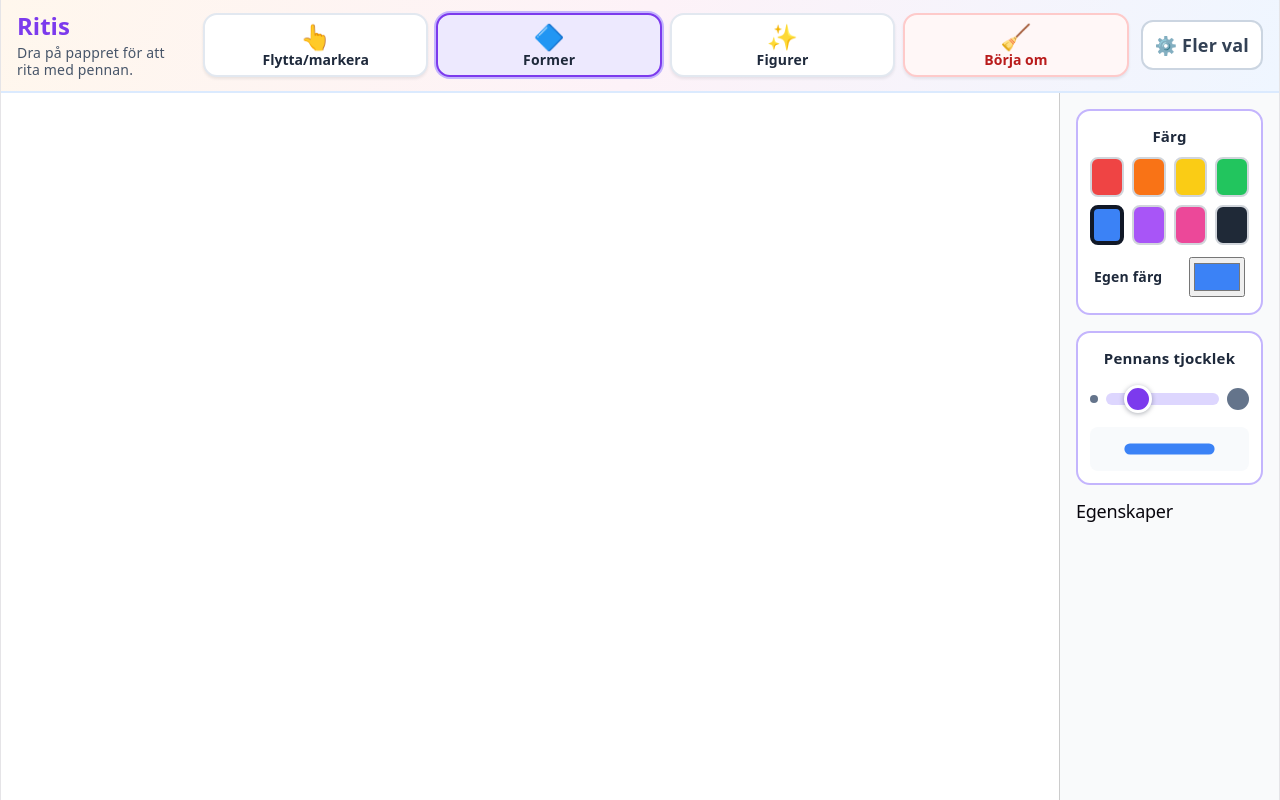
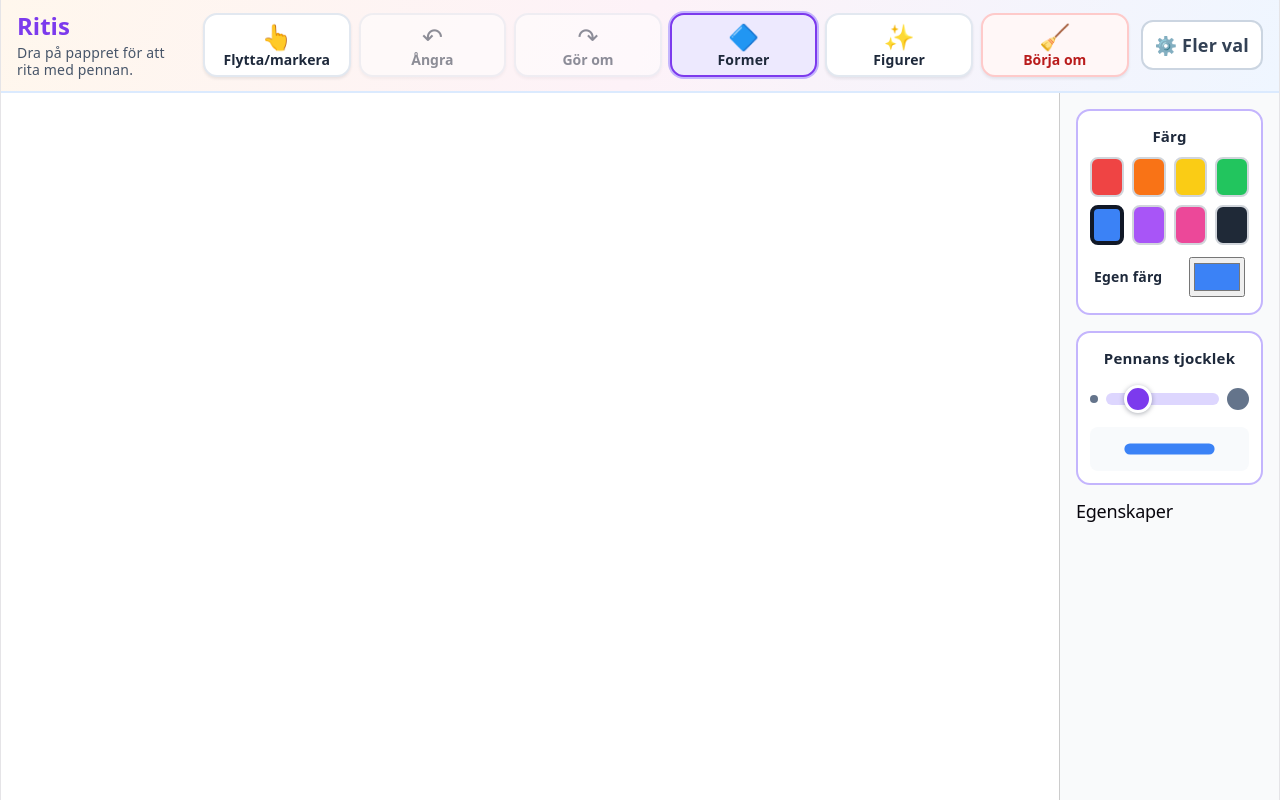
Before and after one commit to PurpleRaspberries/Ritis-live, a React (Vite) app in the folder Ritis/: page / in a window 1280 px wide. Built offline with nearby package versions, Linux system fonts and the light colour scheme.

Commit message:
Version 0.0.2, se versionslogg

```diff
--- a/Ritis/src/App.tsx
+++ b/Ritis/src/App.tsx
@@ -1,6 +1,6 @@
 // Samlar ritprogrammets tillstånd och kopplar ihop verktygsfält, canvas och egenskapspanel.
 // Hanterar filåtgärder och synkroniserar ritningens namn med webbläsarfliken.
-import { useEffect, useRef, useState } from 'react';
+import { useCallback, useEffect, useRef, useState } from 'react';
 import type { DrawingFileFormat, Layer, Shape, TextFontFamily, Tool } from './types';
 import { isLanguage, translations, type Language } from './i18n';
 import { Toolbar } from './components/Toolbar';
@@ -15,6 +15,22 @@ import {
   loadDrawingFromFile,
 } from './utils/storage';
 
+function offsetShape(shape: Shape, offset: number): Shape {
+  if (shape.type === 'line') {
+    return {
+      ...shape,
+      x1: shape.x1 + offset,
+      y1: shape.y1 + offset,
+      x2: shape.x2 + offset,
+      y2: shape.y2 + offset,
+    };
+  }
+  if (shape.type === 'circle') {
+    return { ...shape, cx: shape.cx + offset, cy: shape.cy + offset };
+  }
+  return { ...shape, x: shape.x + offset, y: shape.y + offset };
+}
+
 export default function App() {
   const [shapes, setShapes] = useState<Shape[]>([]);
   const [tool, setTool] = useState<Tool>('freehand');
@@ -23,6 +39,8 @@ export default function App() {
   const [backgroundColor, setBackgroundColor] = useState('#ffffff');
   const [backgroundTransparent, setBackgroundTransparent] = useState(false);
   const [selectedId, setSelectedId] = useState<string | null>(null);
+  const [canUndo, setCanUndo] = useState(false);
+  const [canRedo, setCanRedo] = useState(false);
   const [restartDialogOpen, setRestartDialogOpen] = useState(false);
   const [saveFormatDialogOpen, setSaveFormatDialogOpen] = useState(false);
   const [fileName, setFileName] = useState('');
@@ -31,8 +49,56 @@ export default function App() {
     const savedLanguage = window.localStorage.getItem('ritis-language');
     return isLanguage(savedLanguage) ? savedLanguage : 'sv';
   });
+  const historyRef = useRef<{
+    past: Shape[][];
+    future: Shape[][];
+    previous: Shape[];
+    pending: Shape[] | null;
+    timer: number | null;
+    skipNext: boolean;
+  }>({
+    past: [],
+    future: [],
+    previous: shapes,
+    pending: null,
+    timer: null,
+    skipNext: false,
+  });
   const canvasRef = useRef<SVGSVGElement>(null);
   const t = translations[language];
+
+  useEffect(() => {
+    const history = historyRef.current;
+    if (history.skipNext) {
+      history.skipNext = false;
+      history.previous = shapes;
+      return;
+    }
+    if (history.previous === shapes) return;
+
+    if (JSON.stringify(history.previous) === JSON.stringify(shapes)) {
+      history.previous = shapes;
+      return;
+    }
+
+    if (history.pending === null) history.pending = history.previous;
+    history.future = [];
+    setCanUndo(true);
+    setCanRedo(false);
+    history.previous = shapes;
+    if (history.timer !== null) window.clearTimeout(history.timer);
+    history.timer = window.setTimeout(() => {
+      if (history.pending !== null) history.past.push(history.pending);
+      history.pending = null;
+      history.timer = null;
+      setCanUndo(history.past.length > 0);
+    }, 500);
+  }, [shapes]);
+
+  useEffect(() => () => {
+    const history = historyRef.current;
+    if (history.timer !== null) window.clearTimeout(history.timer);
+  }, []);
 
   // Sparar språkvalet och visar alltid appnamnet samt ritningens namn utan filändelse.
   useEffect(() => {
@@ -96,6 +162,79 @@ export default function App() {
     setShapes((prev) => prev.filter((s) => s.id !== selectedId));
     setSelectedId(null);
   };
+
+  const handleDuplicateSelected = useCallback(() => {
+    const selectedShape = shapes.find((shape) => shape.id === selectedId);
+    if (!selectedShape) return;
+    const duplicate = { ...offsetShape(selectedShape, 20), id: crypto.randomUUID() };
+    setShapes((prev) => [...prev, duplicate]);
+    setSelectedId(duplicate.id);
+  }, [selectedId, shapes]);
+
+  const flushPendingHistory = useCallback(() => {
+    const history = historyRef.current;
+    if (history.timer !== null) window.clearTimeout(history.timer);
+    history.timer = null;
+    if (history.pending !== null) {
+      history.past.push(history.pending);
+      history.pending = null;
+      history.future = [];
+      setCanUndo(history.past.length > 0);
+      setCanRedo(false);
+    }
+  }, []);
+
+  const handleUndo = useCallback(() => {
+    flushPendingHistory();
+    const history = historyRef.current;
+    const previous = history.past.pop();
+    if (!previous) return;
+    history.future.push(shapes);
+    setCanUndo(history.past.length > 0);
+    setCanRedo(true);
+    history.skipNext = true;
+    setShapes(previous);
+  }, [flushPendingHistory, shapes]);
+
+  const handleRedo = useCallback(() => {
+    flushPendingHistory();
+    const history = historyRef.current;
+    const next = history.future.pop();
+    if (!next) return;
+    history.past.push(shapes);
+    setCanUndo(true);
+    setCanRedo(history.future.length > 0);
+    history.skipNext = true;
+    setShapes(next);
+  }, [flushPendingHistory, shapes]);
+
+  useEffect(() => {
+    const handleKeyDown = (event: KeyboardEvent) => {
+      const target = event.target;
+      if (
+        target instanceof HTMLElement
+        && (target.isContentEditable || target.matches('input, textarea, select'))
+      ) return;
+
+      const modifier = event.ctrlKey || event.metaKey;
+      if (!modifier) return;
+      const key = event.key.toLowerCase();
+      if (key === 'z') {
+        event.preventDefault();
+        if (event.shiftKey) handleRedo();
+        else handleUndo();
+      } else if (key === 'y') {
+        event.preventDefault();
+        handleRedo();
+      } else if (key === 'd' && selectedId) {
+        event.preventDefault();
+        handleDuplicateSelected();
+      }
+    };
+
+    window.addEventListener('keydown', handleKeyDown);
+    return () => window.removeEventListener('keydown', handleKeyDown);
+  }, [handleDuplicateSelected, handleRedo, handleUndo, selectedId]);
 
   const handleConfirmRestart = () => {
     setShapes([]);
@@ -257,7 +396,12 @@ export default function App() {
         tool={tool}
         setTool={handleToolChange}
         hasSelection={Boolean(selectedId)}
+        canUndo={canUndo}
+        canRedo={canRedo}
+        onDuplicateSelected={handleDuplicateSelected}
         onDeleteSelected={deleteSelected}
+        onUndo={handleUndo}
+        onRedo={handleRedo}
         onRestartRequest={() => setRestartDialogOpen(true)}
         onSaveExport={handleSaveExport}
         onOpenFile={handleOpenFile}
--- a/Ritis/src/components/Toolbar.tsx
+++ b/Ritis/src/components/Toolbar.tsx
@@ -10,7 +10,12 @@ interface ToolbarProps {
   tool: Tool;
   setTool: (tool: Tool) => void;
   hasSelection: boolean;
+  canUndo: boolean;
+  canRedo: boolean;
+  onDuplicateSelected: () => void;
   onDeleteSelected: () => void;
+  onUndo: () => void;
+  onRedo: () => void;
   onRestartRequest: () => void;
   onSaveExport: () => void;
   onOpenFile: (file: File) => void;
@@ -56,7 +61,12 @@ export function Toolbar({
   tool,
   setTool,
   hasSelection,
+  canUndo,
+  canRedo,
+  onDuplicateSelected,
   onDeleteSelected,
+  onUndo,
+  onRedo,
   onRestartRequest,
   onSaveExport,
   onOpenFile,
@@ -133,6 +143,26 @@ export function Toolbar({
               <span>{t.toolLabels[toolName]}</span>
             </button>
           ))}
+          <button
+            type="button"
+            className="toolbar-tool"
+            onClick={onUndo}
+            disabled={!canUndo}
+            aria-keyshortcuts="Control+Z Meta+Z"
+          >
+            <span className="toolbar-tool-icon" aria-hidden="true">↶</span>
+            <span>{t.undo}</span>
+          </button>
+          <button
+            type="button"
+            className="toolbar-tool"
+            onClick={onRedo}
+            disabled={!canRedo}
+            aria-keyshortcuts="Control+Y Control+Shift+Z Meta+Y Meta+Shift+Z"
+          >
+            <span className="toolbar-tool-icon" aria-hidden="true">↷</span>
+            <span>{t.redo}</span>
+          </button>
           <details ref={basicShapeMenuRef} className="toolbar-shapes-menu">
             <summary className={`toolbar-tool toolbar-shapes-trigger${basicShapeTools.some(({ tool: shapeTool }) => shapeTool === tool) ? ' is-active' : ''}`}>
               <span className="toolbar-tool-icon" aria-hidden="true">🔷</span>
@@ -173,6 +203,17 @@ export function Toolbar({
               ))}
             </div>
           </details>
+          {hasSelection && (
+            <button
+              type="button"
+              className="toolbar-tool"
+              onClick={onDuplicateSelected}
+              aria-keyshortcuts="Control+D Meta+D"
+            >
+              <span className="toolbar-tool-icon" aria-hidden="true">📋</span>
+              <span>{t.copySelected}</span>
+            </button>
+          )}
           {hasSelection && (
             <button
               type="button"
--- a/Ritis/src/i18n.ts
+++ b/Ritis/src/i18n.ts
@@ -18,7 +18,10 @@ export interface AppStrings {
   figures: string;
   additionalFigures: string;
   moreOptions: string;
+  copySelected: string;
   deleteSelected: string;
+  undo: string;
+  redo: string;
   restart: string;
   restartAriaLabel: string;
   restartDialogTitle: string;
@@ -134,7 +137,10 @@ export const translations: Record<Language, AppStrings> = {
     figures: 'Figurer',
     additionalFigures: 'Fler ritfigurer',
     moreOptions: 'Fler val',
+    copySelected: 'Kopiera vald',
     deleteSelected: 'Ta bort vald sak',
+    undo: 'Ångra',
+    redo: 'Gör om',
     restart: 'Börja om',
     restartAriaLabel: 'Börja om och rensa hela bilden',
     restartDialogTitle: 'Vill du börja om?',
@@ -257,7 +263,10 @@ export const translations: Record<Language, AppStrings> = {
     figures: 'Figures',
     additionalFigures: 'More figures',
     moreOptions: 'More options',
+    copySelected: 'Copy selected',
     deleteSelected: 'Delete selected',
+    undo: 'Undo',
+    redo: 'Redo',
     restart: 'Start over',
     restartAriaLabel: 'Start over and clear the whole picture',
     restartDialogTitle: 'Do you want to start over?',
@@ -380,7 +389,10 @@ export const translations: Record<Language, AppStrings> = {
     figures: 'Figuren',
     additionalFigures: 'Weitere Figuren',
     moreOptions: 'Mehr Optionen',
+    copySelected: 'Auswahl kopieren',
     deleteSelected: 'Ausgewähltes löschen',
+    undo: 'Rückgängig',
+    redo: 'Wiederholen',
     restart: 'Neu anfangen',
     restartAriaLabel: 'Neu anfangen und das ganze Bild löschen',
     restartDialogTitle: 'Möchtest du neu anfangen?',
--- a/Ritis/src/index.css
+++ b/Ritis/src/index.css
@@ -143,6 +143,16 @@ body {
 .toolbar-tool:hover {
   transform: translateY(-2px);
   box-shadow: 0 4px 8px rgb(15 23 42 / 14%);
+}
+
+.toolbar-tool:disabled {
+  opacity: 0.5;
+  cursor: not-allowed;
+}
+
+.toolbar-tool:disabled:hover {
+  transform: none;
+  box-shadow: 0 2px 3px rgb(15 23 42 / 8%);
 }
 
 .toolbar-tool.is-active {
```
Also changed, not shown: 1 other file (tests, documents, lock files or other folders).
